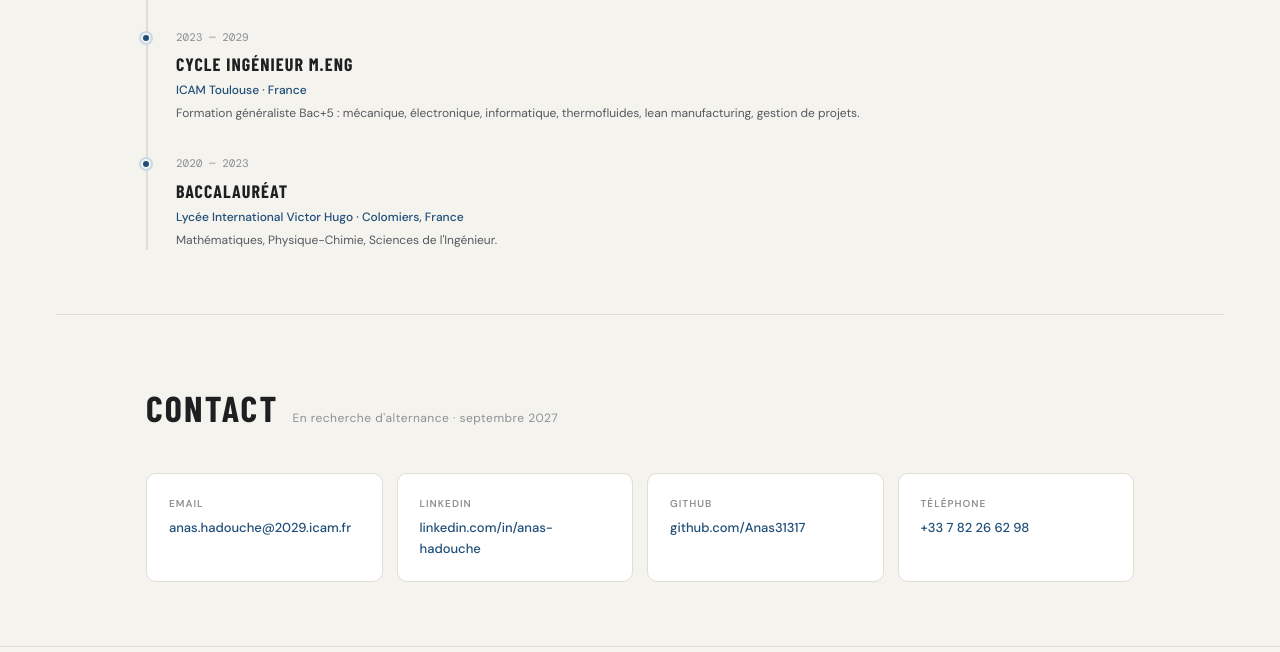
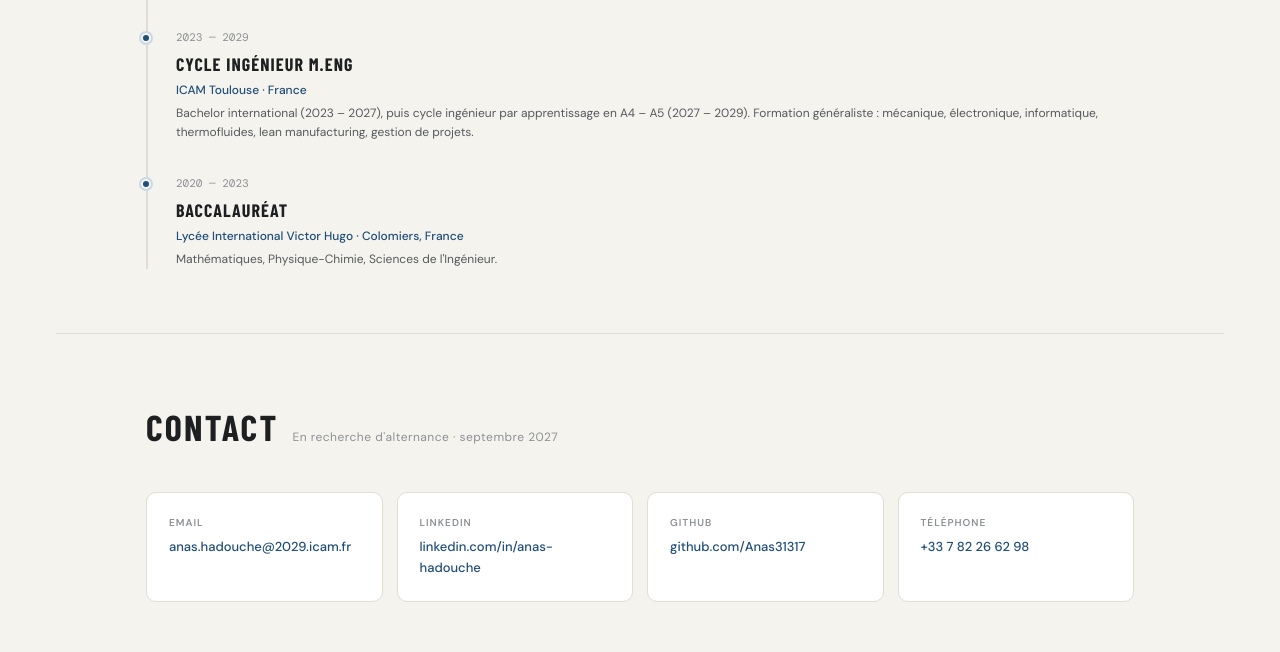
Before and after one commit to Anas31317/portfolio_anas-hadouche, a plain HTML site: page docs/index.html in a window 1280 px wide. Shown: the part 3139-3791 px from the top of the page. Drawn offline with nearby package versions, Linux system fonts and the light colour scheme; a web font is replaced by a local one.

Commit message:
Formation : Bachelor international puis cycle ingénieur par apprentissage (A4 – A5)

```diff
--- a/docs/index.html
+++ b/docs/index.html
@@ -320,7 +320,7 @@
       <div class="tl-date">2023 — 2029</div>
       <div class="tl-title" data-fr="Cycle ingénieur M.Eng" data-en="M.Eng General Engineering">Cycle ingénieur M.Eng</div>
       <div class="tl-org"><a href="https://www.icam.fr/" target="_blank" rel="noopener" class="tl-org-link">ICAM Toulouse</a> · France</div>
-      <div class="tl-desc" data-fr="Formation généraliste Bac+5 : mécanique, électronique, informatique, thermofluides, lean manufacturing, gestion de projets." data-en="5-year generalist engineering programme: mechanical, electronics, IT, thermo-fluids, lean manufacturing, project management.">Formation généraliste Bac+5 : mécanique, électronique, informatique, thermofluides, lean manufacturing, gestion de projets.</div>
+      <div class="tl-desc" data-fr="Bachelor international (2023 – 2027), puis cycle ingénieur par apprentissage en A4 – A5 (2027 – 2029). Formation généraliste : mécanique, électronique, informatique, thermofluides, lean manufacturing, gestion de projets." data-en="International Bachelor (2023 – 2027), then engineering cycle as an apprentice in years 4 – 5 (2027 – 2029). Generalist programme: mechanical, electronics, IT, thermo-fluids, lean manufacturing, project management.">Bachelor international (2023 – 2027), puis cycle ingénieur par apprentissage en A4 – A5 (2027 – 2029). Formation généraliste : mécanique, électronique, informatique, thermofluides, lean manufacturing, gestion de projets.</div>
     </div>
 
     <div class="tl-item">
```
